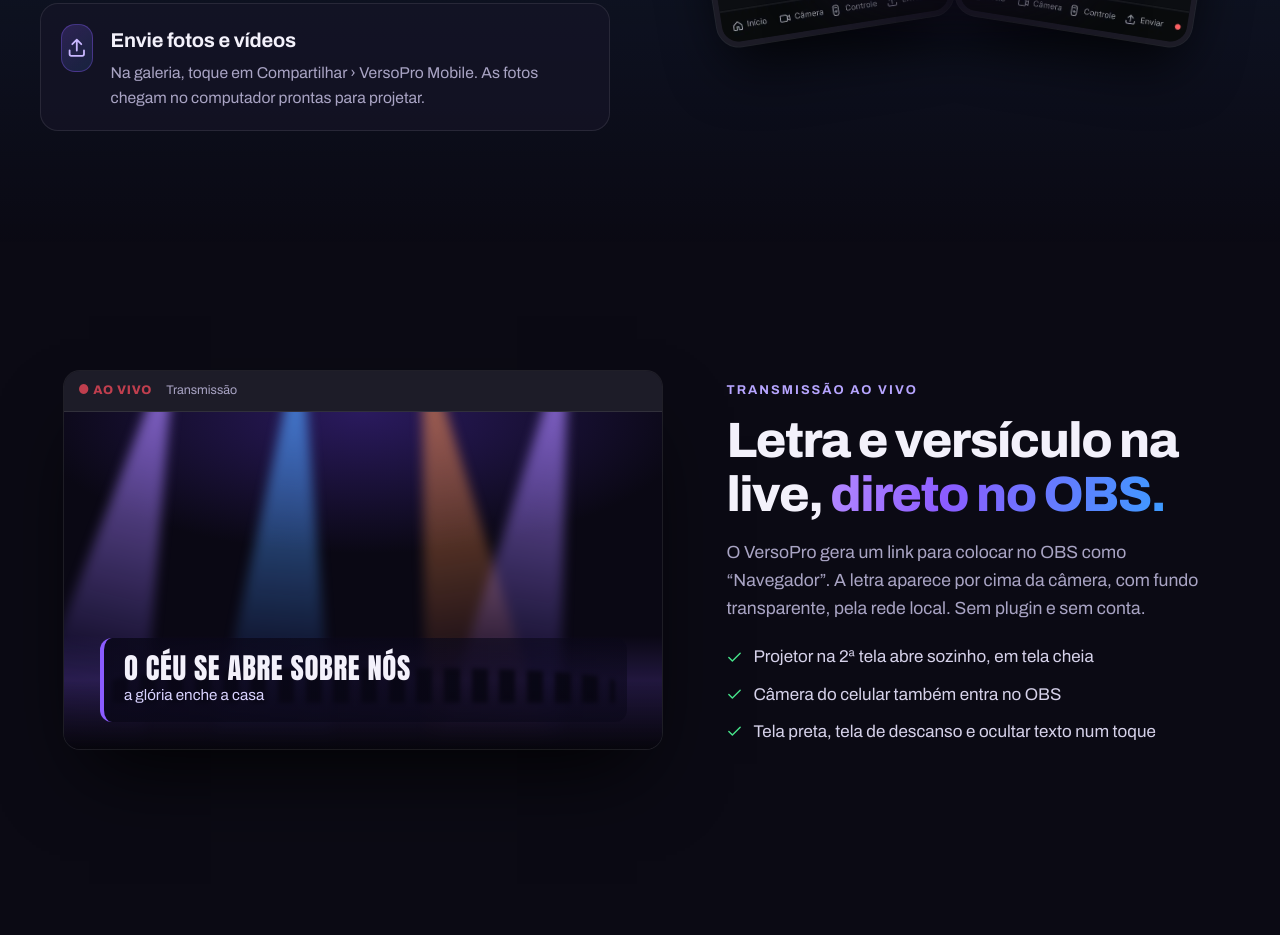
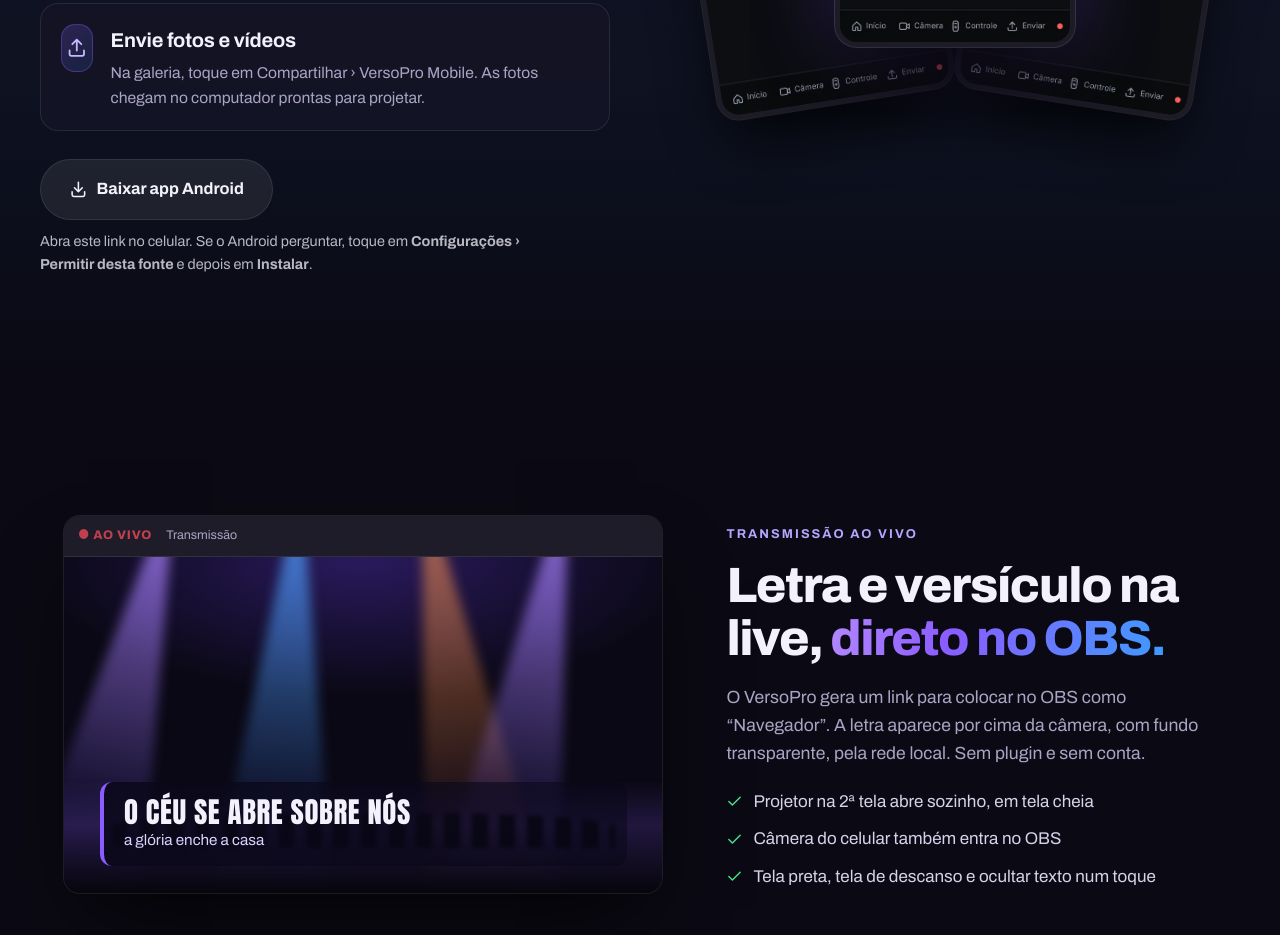
Before and after one commit to samuelvlntm/versopro-site, a website: page index.html in a window 1280 px wide. Shown: the part 5457-6392 px from the top of the page. Drawn offline with Linux system fonts and the light colour scheme.

Commit message:
App Android para baixar: /baixar-android (APK no próprio site), botão na seção Celular e na página da chave
Co-Authored-By: Claude Opus 5.5 <noreply@anthropic.com>
Claude-Session: https://claude.ai/code/session_014vDXZcUjsxHnfWKomCq8H3

```diff
--- a/index.html
+++ b/index.html
@@ -235,6 +235,8 @@
         <div class="cel-item rv"><span class="ic"><svg><use href="#i-remoto"/></svg></span><div><h3>Controle remoto</h3><p>Passe letras, versículos, fotos e slides de qualquer lugar da igreja. Escolha a música e projete a Bíblia pelo celular.</p></div></div>
         <div class="cel-item rv"><span class="ic"><svg><use href="#i-enviar"/></svg></span><div><h3>Envie fotos e vídeos</h3><p>Na galeria, toque em Compartilhar › VersoPro Mobile. As fotos chegam no computador prontas para projetar.</p></div></div>
       </div>
+      <div class="rv" style="margin-top:28px"><a class="btn btn-sec btn-lg" href="/baixar-android"><svg><use href="#i-importar"/></svg>Baixar app Android</a>
+      <p style="margin-top:10px;font-size:.9rem;opacity:.75;max-width:34em">Abra este link no celular. Se o Android perguntar, toque em <b>Configurações › Permitir desta fonte</b> e depois em <b>Instalar</b>.</p></div>
     </div>
     <div class="cel-palco rv" aria-hidden="true">
       <div class="cel p1"><div class="cel-tela"><img src="img/cel-tini.webp" alt="" loading="lazy" width="541" height="1101"></div></div>
@@ -369,6 +371,7 @@
     <p class="rodape-links">
       <a href="#recursos">Recursos</a><a href="#preco">Preço</a><a href="#duvidas">Dúvidas</a>
       <a data-download href="/baixar">Baixar o programa</a>
+      <a href="/baixar-android">App Android</a>
       <a href="chave.html">Já comprei: pegar minha chave</a>
       <a data-email href="#" hidden>E-mail</a>
       <a data-whats href="#" hidden>WhatsApp</a>
```
Also changed, not shown: chave.html (+1 -0 lines), netlify.toml, 1 other file.
